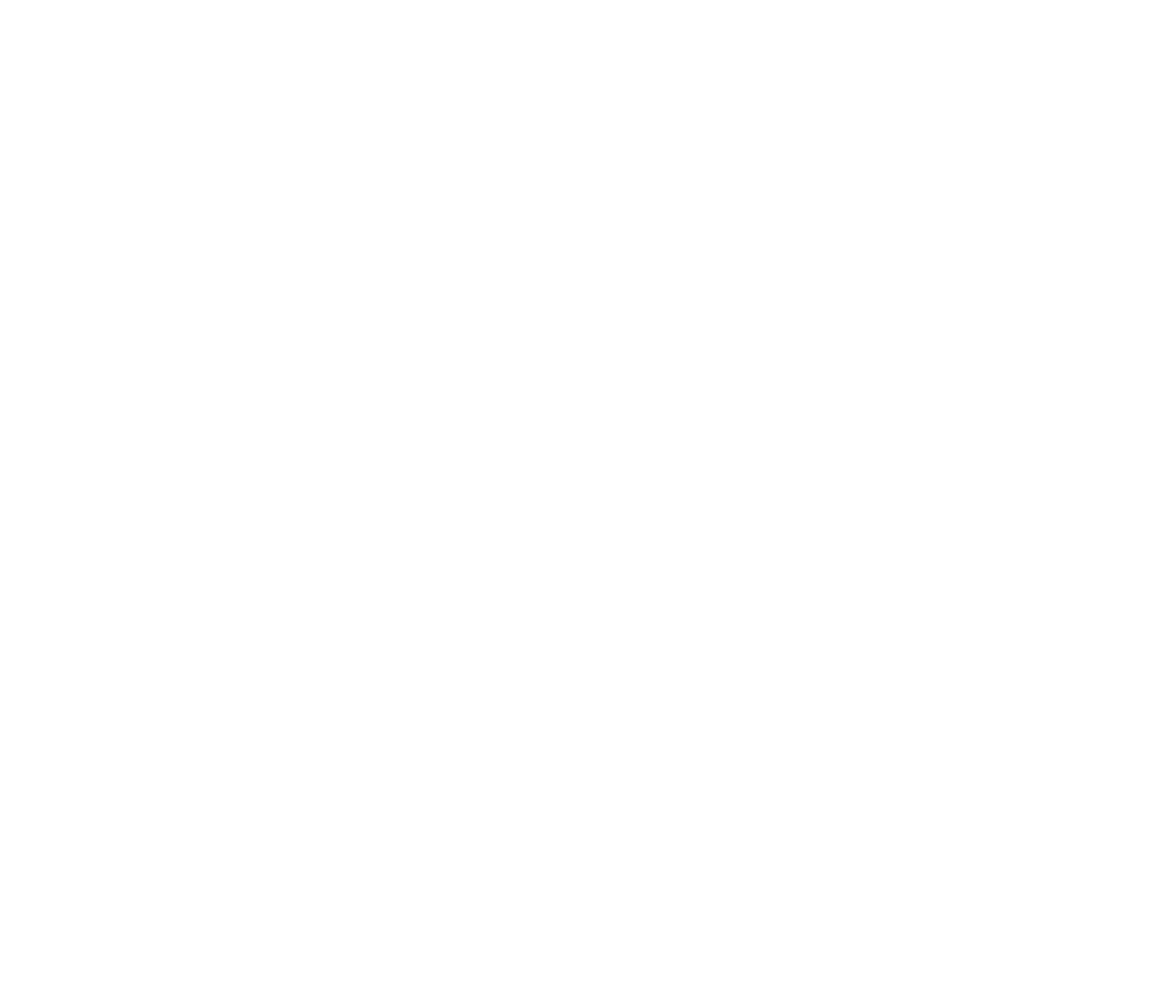
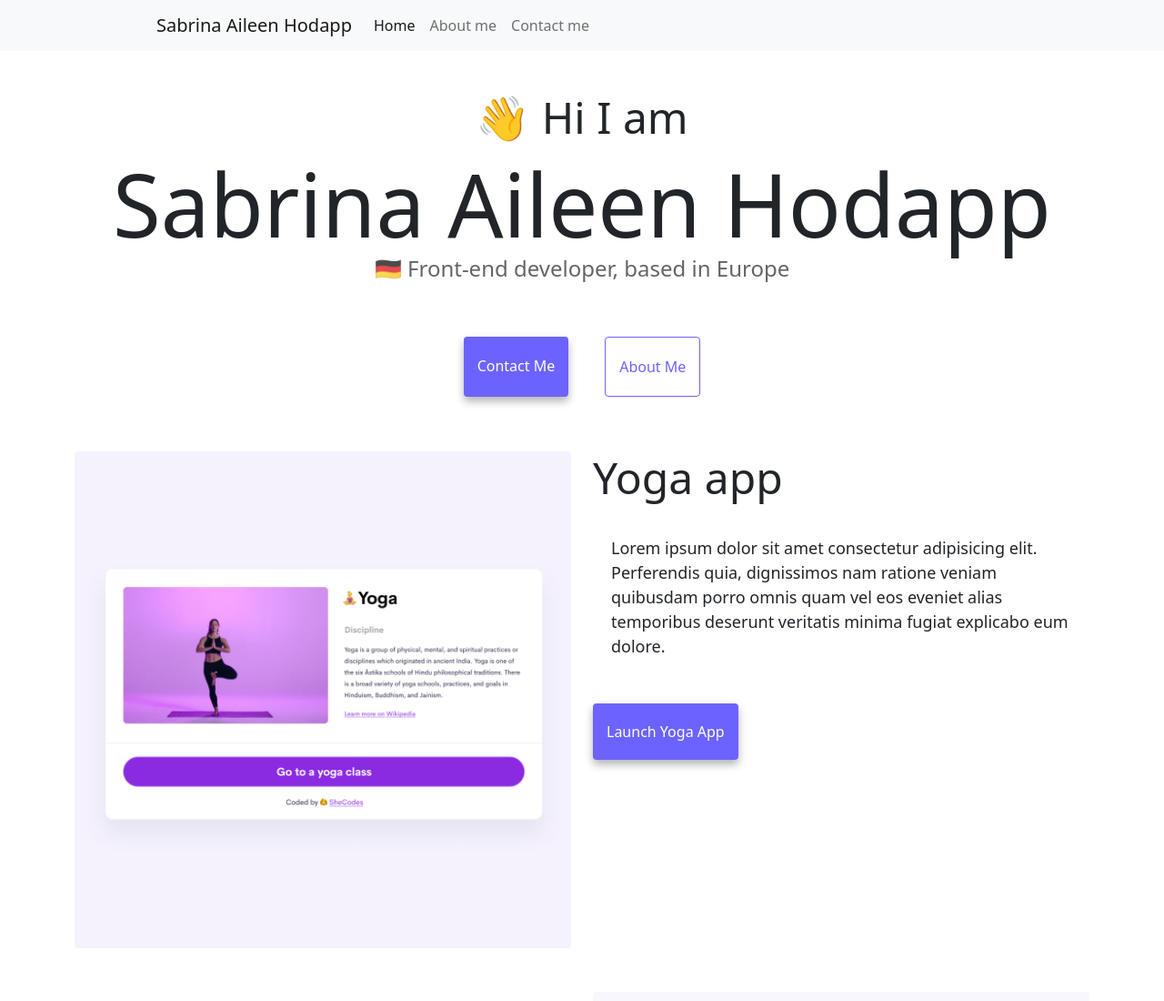
Before and after one commit to sabrinaaileen/portfolio-practice, a plain HTML site: page index.html in a window 1280 px wide. Shown: the top 1100 px of the page at 91% size. Before the commit the page ends 800 px from the top, so only its background shows below. Drawn offline with nearby package versions, Linux system fonts and the light colour scheme.

Commit message:
Added the basic code

```diff
--- a/index.html
+++ b/index.html
@@ -1,13 +1,134 @@
 <!DOCTYPE html>
 <html lang="en">
   <head>
+    <script
+      type="text/javascript"
+      src="https://codesandbox.io/public/sse-hooks/sse-hooks.f742b80f43c5a2e0e619b0d97b5886cd.js"
+    ></script>
+    <script
+      type="text/javascript"
+      src="https://codesandbox.io/static/js/banner.be879265d.js"
+    ></script>
     <meta charset="UTF-8" />
     <meta http-equiv="X-UA-Compatible" content="IE=edge" />
     <meta name="viewport" content="width=device-width, initial-scale=1.0" />
-    <link rel="stylesheet" href="src/style.css" />
-    <title>Document</title>
+    <title>Sabrina Aileen Hodapp</title>
+    <link
+      href="https://cdn.jsdelivr.net/npm/bootstrap@5.0.2/dist/css/bootstrap.min.css"
+      rel="stylesheet"
+      integrity="sha384-EVSTQN3/azprG1Anm3QDgpJLIm9Nao0Yz1ztcQTwFspd3yD65VohhpuuCOmLASjC"
+      crossorigin="anonymous"
+    />
+    <script
+      src="https://cdn.jsdelivr.net/npm/bootstrap@5.0.2/dist/js/bootstrap.bundle.min.js"
+      integrity="sha384-MrcW6ZMFYlzcLA8Nl+NtUVF0sA7MsXsP1UyJoMp4YLEuNSfAP+JcXn/tWtIaxVXM"
+      crossorigin="anonymous"
+    ></script>
+    <link rel="stylesheet" href="/src/style.css" />
   </head>
   <body>
-    <script src="src/app.js"></script>
+    <nav class="navbar navbar-expand-lg navbar-light bg-light fixed-top">
+      <div class="container">
+        <a class="navbar-brand" href="/index.html">Sabrina Aileen Hodapp</a>
+        <button
+          class="navbar-toggler"
+          type="button"
+          data-bs-toggle="collapse"
+          data-bs-target="#navbarNav"
+          aria-controls="navbarNav"
+          aria-expanded="false"
+          aria-label="Toggle navigation"
+        >
+          <span class="navbar-toggler-icon"></span>
+        </button>
+        <div class="collapse navbar-collapse" id="navbarNav">
+          <ul class="navbar-nav">
+            <li class="nav-item">
+              <a class="nav-link active" aria-current="page" href="/index.html"
+                >Home</a
+              >
+            </li>
+            <li class="nav-item">
+              <a class="nav-link" href="/about.html">About me</a>
+            </li>
+            <li class="nav-item">
+              <a class="nav-link" href="/about.html#contact">Contact me</a>
+            </li>
+          </ul>
+        </div>
+      </div>
+    </nav>
+    <h2 class="text-center">👋 Hi I am</h2>
+    <h1>Sabrina Aileen Hodapp</h1>
+    <h3>🇩🇪 Front-end developer, based in Europe</h3>
+    <div class="navigation-links">
+      <a href="about.html#contact" class="contact-link">Contact me</a>
+      <a href="about.html" class="about-link">About me</a>
+    </div>
+    <div class="container">
+      <div class="row">
+        <div class="col-md-6">
+          <img
+            src="images/l3jP-yoga.png"
+            alt="Yoga"
+            class="img-fluid rounded"
+          />
+        </div>
+        <div class="col-md-6">
+          <h2 class="mb-3">Yoga app</h2>
+          <p>
+            Lorem ipsum dolor sit amet consectetur adipisicing elit. Perferendis
+            quia, dignissimos nam ratione veniam quibusdam porro omnis quam vel
+            eos eveniet alias temporibus deserunt veritatis minima fugiat
+            explicabo eum dolore.
+          </p>
+          <div class="mt-5">
+            <a href="#" class="primary-link">Launch Yoga App</a>
+          </div>
+        </div>
+      </div>
+      <div class="row mt-5">
+        <div class="col-md-6">
+          <h2 class="mb-3">Weather app</h2>
+          <p>
+            Lorem ipsum dolor sit amet consectetur adipisicing elit. Perferendis
+            quia, dignissimos nam ratione veniam quibusdam porro omnis quam vel
+            eos eveniet alias temporibus deserunt veritatis minima fugiat
+            explicabo eum dolore.
+          </p>
+          <div class="mb-5 mt-5">
+            <a href="#" class="primary-link">Launch Weather App</a>
+          </div>
+        </div>
+        <div class="col-md-6">
+          <img
+            src="images/jxM9-weather.png"
+            alt="weather"
+            class="img-fluid rounded"
+          />
+        </div>
+      </div>
+      <div class="row mt-5">
+        <div class="col-md-6">
+          <img
+            src="images/WgM8-yogurt.png"
+            alt="yoghurt"
+            class="img-fluid rounded"
+          />
+        </div>
+        <div class="col-md-6">
+          <h2 class="mb-3">Yoghurt app</h2>
+          <p>
+            Lorem ipsum dolor sit amet consectetur adipisicing elit. Perferendis
+            quia, dignissimos nam ratione veniam quibusdam porro omnis quam vel
+            eos eveniet alias temporibus deserunt veritatis minima fugiat
+            explicabo eum dolore.
+          </p>
+          <div class="mt-5">
+            <a href="#" class="primary-link">Launch Yoghurt App</a>
+          </div>
+        </div>
+      </div>
+    </div>
   </body>
 </html>
--- a/src/style.css
+++ b/src/style.css
@@ -0,0 +1,199 @@
+:root {
+  --primary-color: #6c63ff;
+  --secondary-color: #f5f2fe;
+  --box-shadow: 0 5px 10px rgba(0, 0, 0, 0.3);
+  --bs-blue: #0d6efd;
+  --bs-indigo: #6610f2;
+  --bs-purple: #6f42c1;
+  --bs-pink: #d63384;
+  --bs-red: #dc3545;
+  --bs-orange: #fd7e14;
+  --bs-yellow: #ffc107;
+  --bs-green: #198754;
+  --bs-teal: #20c997;
+  --bs-cyan: #0dcaf0;
+  --bs-white: #fff;
+  --bs-gray: #6c757d;
+  --bs-gray-dark: #343a40;
+  --bs-primary: #0d6efd;
+  --bs-secondary: #6c757d;
+  --bs-success: #198754;
+  --bs-info: #0dcaf0;
+  --bs-warning: #ffc107;
+  --bs-danger: #dc3545;
+  --bs-light: #f8f9fa;
+  --bs-dark: #212529;
+  --bs-font-sans-serif: system-ui, -apple-system, "Segoe UI", Roboto,
+    "Helvetica Neue", Arial, "Noto Sans", "Liberation Sans", sans-serif,
+    "Apple Color Emoji", "Segoe UI Emoji", "Segoe UI Symbol", "Noto Color Emoji";
+  --bs-font-monospace: SFMono-Regular, Menlo, Monaco, Consolas,
+    "Liberation Mono", "Courier New", monospace;
+  --bs-gradient: linear-gradient(
+    180deg,
+    rgba(255, 255, 255, 0.15),
+    rgba(255, 255, 255, 0)
+  );
+}
+
+body {
+  margin-top: 100px;
+}
+
+h1,
+h3 {
+  text-align: center;
+  margin: 0;
+}
+
+h1 {
+  font-size: 96px;
+}
+
+h2 {
+  font-size: 48px;
+}
+
+h3 {
+  font-size: 24px;
+  opacity: 0.7;
+}
+
+p {
+  padding: 20px;
+  border-radius: 4px;
+  font-size: 18px;
+  line-height: 1.5;
+}
+
+.navigation-links {
+  display: flex;
+  margin-top: 40px;
+  margin-bottom: 40px;
+  justify-content: center;
+}
+
+.navigation-links a {
+  margin: 20px;
+  border-radius: 4px;
+  padding: 20px 15px;
+  text-decoration: none;
+  text-transform: capitalize;
+}
+
+.contact-link {
+  background: var(--primary-color);
+  box-shadow: var(--box-shadow);
+  color: white;
+}
+
+.about-link {
+  color: var(--primary-color);
+  border: 1px solid var(--primary-color);
+}
+
+.homepage-link {
+  color: var(--primary-color);
+  text-align: center;
+  display: block;
+}
+
+.about-paragraphs {
+  display: flex;
+  margin: 30px 0;
+}
+
+.about-paragraphs p {
+  margin: 10px;
+  padding: 0px;
+}
+
+.email-link {
+  display: flex;
+  justify-content: center;
+  color: var(--primary-color);
+  font-size: 28px;
+  text-decoration: none;
+}
+
+.email-link:hover {
+  text-decoration: underline;
+}
+.container {
+  width: 100%;
+
+  padding-right: 12;
+  padding-left: 12;
+  margin-right: auto;
+  margin-left: auto;
+}
+.navbar {
+  display: flex;
+  flex-wrap: wrap;
+  align-items: center;
+  justify-content: space-between;
+  padding-top: 0.5rem;
+  padding-bottom: 0.5rem;
+}
+.navbar > .container,
+.navbar > .container-fluid,
+.navbar > .container-lg,
+.navbar > .container-md,
+.navbar > .container-sm,
+.navbar > .container-xl,
+.navbar > .container-xxl {
+  width: 100%;
+  max-width: 960px;
+  display: flex;
+  flex-wrap: inherit;
+  align-items: center;
+  justify-content: space-between;
+}
+.navbar-brand {
+  margin-right: 16;
+}
+
+.col-sm-4 {
+  flex: 0 0 auto;
+  width: 33.3333333333%;
+  padding: 0px 12px;
+}
+.img-fluid {
+  max-width: 100%;
+  height: auto;
+}
+.row {
+  --bs-gutter-x: 1.5rem;
+  --bs-gutter-y: 0;
+  display: flex;
+  flex-wrap: wrap;
+  margin-top: calc(var(--bs-gutter-y) * -1);
+  margin-right: calc(var(--bs-gutter-x) / -2);
+  margin-left: calc(var(--bs-gutter-x) / -2);
+}
+.rounded {
+  border-radius: 0.25rem !important;
+}
+.p-2 {
+  padding: 0.5rem !important;
+}
+.shadow {
+  box-shadow: 0 0.5rem 1rem rgba(0, 0, 0, 0.15) !important;
+}
+img,
+svg {
+  vertical-align: middle;
+}
+*,
+::after,
+::before {
+  box-sizing: border-box;
+}
+.primary-link {
+  border-radius: 4px;
+  padding: 20px 15px;
+  text-decoration: none;
+  text-transform: capitalize;
+  background: var(--primary-color);
+  box-shadow: var(--box-shadow);
+  color: white;
+}
```
Also changed, not shown: about.html (added, +105 -0 lines), images/WgM8-yogurt.png (added), images/jxM9-weather.png (added), images/l3jP-yoga.png (added), 1 other file.
